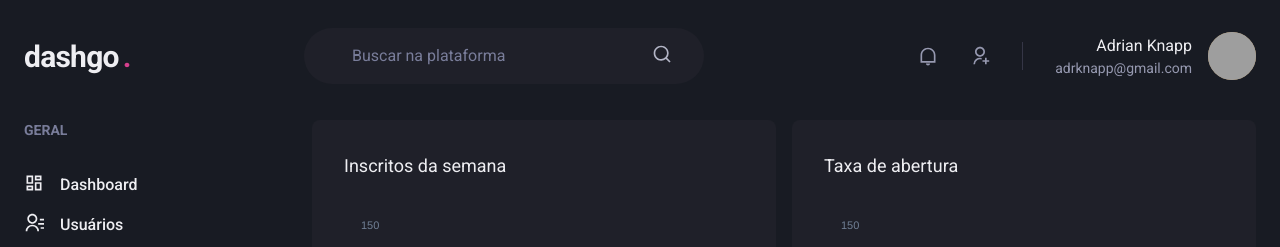
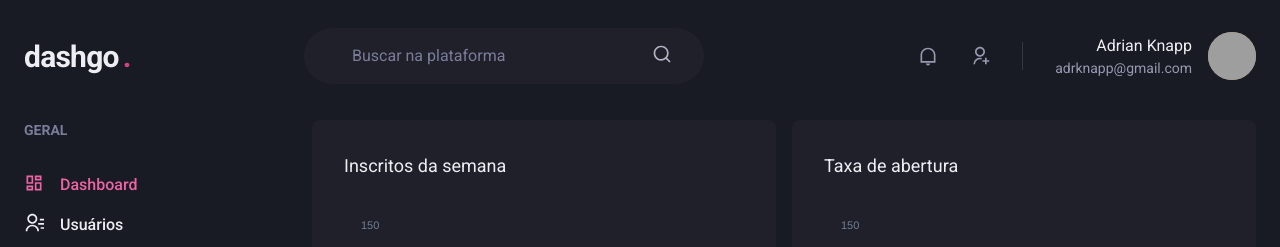
Before and after one commit to AdrianKnapp/dashgo, a Next.js app: page /dashboard in a window 1280 px wide. Shown: the top 247 px of the page. Built offline with nearby package versions, Linux system fonts and the light colour scheme; grey boxes are pictures that could not be loaded.

Commit message:
Added ActiveLink system

```diff
--- /dev/null
+++ b/src/components/ActiveLink.tsx
@@ -0,0 +1,31 @@
+import Link, { LinkProps } from "next/link";
+import { useRouter } from "next/router";
+import { cloneElement, ReactElement } from "react";
+
+interface ActiveLinkProps extends LinkProps {
+  children: ReactElement;
+  shouldMatchExactHref?: boolean;
+}
+
+export default function ActiveLink({children, shouldMatchExactHref = false, ...rest}: ActiveLinkProps) {
+  const { pathname } = useRouter();
+  let isActive = false;
+
+  if (shouldMatchExactHref && (pathname === rest.href || pathname === rest.as)) {
+    isActive = true;
+  }
+
+  if (!shouldMatchExactHref &&
+    (pathname.startsWith(String(rest.href)) ||
+     pathname.startsWith(String(rest.as)))) {
+      isActive = true;
+    }
+
+  return (
+    <Link {...rest}>
+      {cloneElement(children, {
+        color: isActive ? "pink.400" : "gray.50",
+      })}
+    </Link>
+  )
+}
--- a/src/components/Sidebar/NavLink.tsx
+++ b/src/components/Sidebar/NavLink.tsx
@@ -1,6 +1,6 @@
 import { Icon, Text, Link as ChakraLink, LinkProps as ChakraLinkProps } from "@chakra-ui/react";
 import { ElementType } from "react";
-import Link from "next/link";
+import ActiveLink from "../ActiveLink";
 
 interface NavLinkProps extends ChakraLinkProps {
   icon: ElementType;
@@ -10,11 +10,11 @@
 
 export default function NavLink({ icon, children, href, ...rest }: NavLinkProps) {
   return (
-    <Link href={href} passHref>
+    <ActiveLink href={href} passHref>
       <ChakraLink display="flex" align="center" {...rest}>
         <Icon as={icon} fontSize="20" />
         <Text ml="4" fontWeight="medium">{children}</Text>
       </ChakraLink>
-    </Link>
+    </ActiveLink>
   )
 }
```
